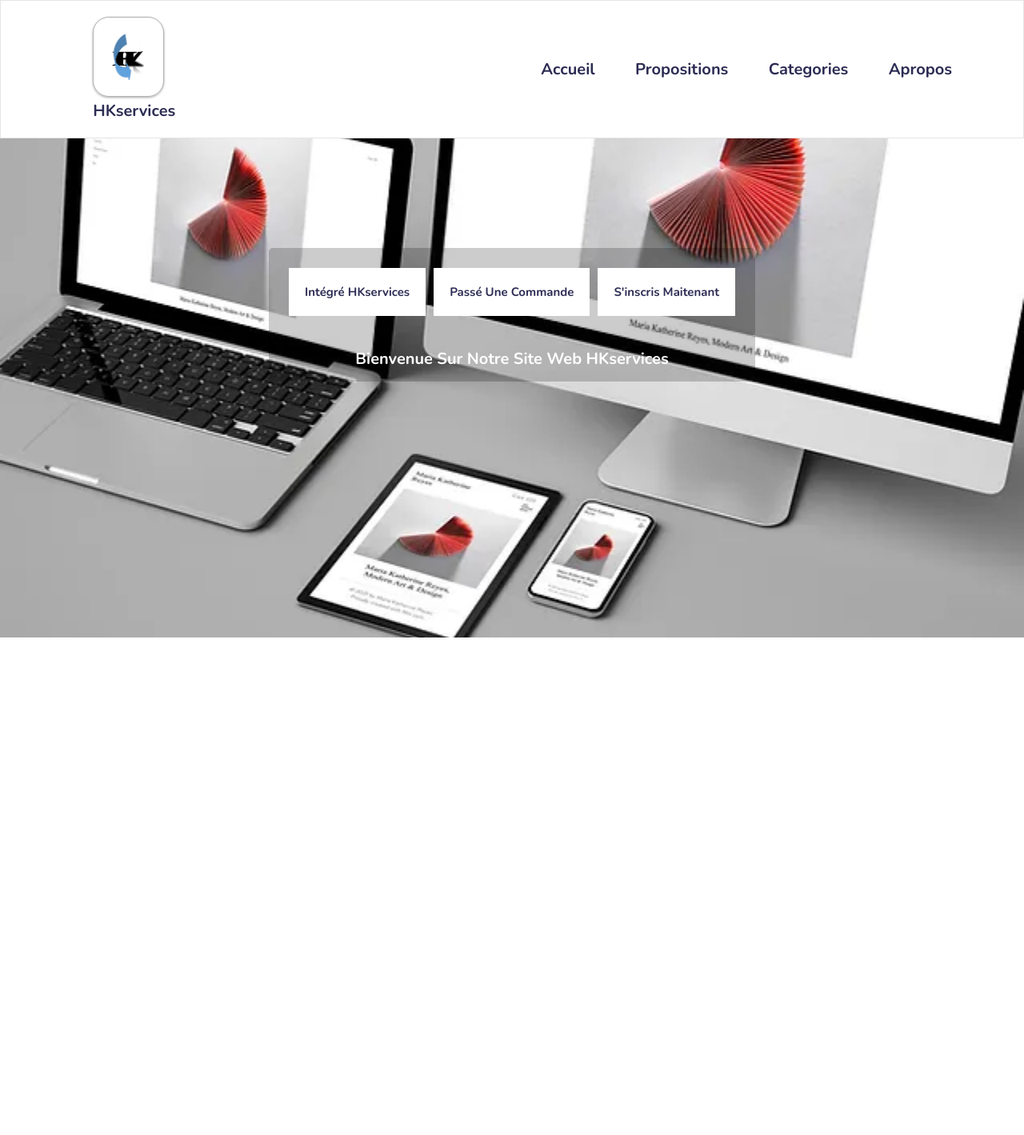
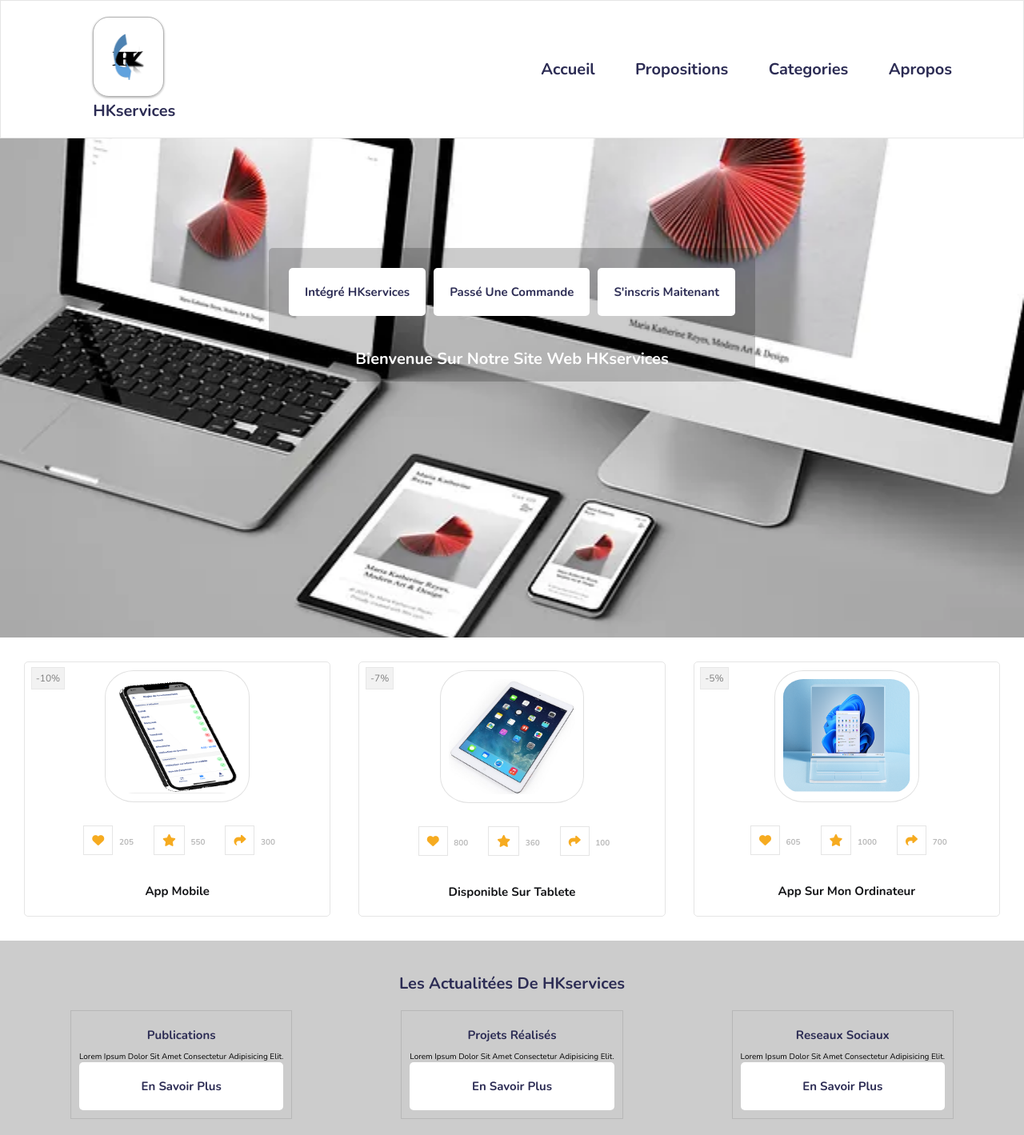
Before and after one commit to hadoukone0102/Hadou-simplon-test, a PHP site: page /pageweb/app_mobile.html in a window 1280 px wide. Shown: the whole page at 80% size. Before the commit the page ends 797 px from the top, so only its background shows below. Run offline with PHP 8.4, Linux system fonts and the light colour scheme.

Commit message:
changement..

```diff
--- a/pageweb/app_mobile.html
+++ b/pageweb/app_mobile.html
@@ -206,7 +206,28 @@
 
         </div>
     </section>
-
+    <section class="actualite">
+        <div class="title_actu">
+            <h3>les actualitées de HKservices</h3>
+        </div>
+        <div class="branche">
+            <div class="branche_1">
+                <h3>publications</h3>
+                Lorem ipsum dolor sit amet consectetur adipisicing elit.
+                <a href="#" class="btn">En savoir plus</a>
+            </div>
+            <div class="branche_2">
+                <h3>projets réalisés</h3>
+                Lorem ipsum dolor sit amet consectetur adipisicing elit.
+                <a href="#" class="btn">En savoir plus</a>
+            </div>
+            <div class="branche_3">
+                <h3>reseaux sociaux</h3>
+                Lorem ipsum dolor sit amet consectetur adipisicing elit.
+                <a href="#" class="btn">En savoir plus</a>
+            </div>
+        </div>
+    </section>
 </body>
 
 </html>
--- a/style/mobile.css
+++ b/style/mobile.css
@@ -250,6 +250,22 @@
     padding: 2rem;
 }
 
+.btn {
+    text-align: center;
+    font-size: 1.5rem;
+    font-weight: bold;
+    padding: 2rem;
+    background-color: white;
+    display: block;
+    color: var(--black);
+    border-radius: .5rem;
+}
+
+.btn:hover {
+    background-color: var(--black);
+    color: white;
+}
+
 /* for all */
 .content_h_mob {
     display: grid;
@@ -371,6 +387,50 @@
     opacity: 1;
 }
 
+/* section second */
+.actualite {
+    display: block;
+    background-color: rgba(0, 0, 0, .2);
+}
+
+.actualite .title_actu {
+    display: block;
+    padding: auto;
+}
+
+.actualite .title_actu h3 {
+    text-align: center;
+    font-size: 2rem;
+    font-weight: bold;
+    color: var(--black);
+    padding: 2rem;
+}
+
+.actualite .branche {
+    display: flex;
+    align-items: center;
+    justify-content: space-around;
+}
+
+.actualite .branche .branche_1,
+.branche_2,
+.branche_3 {
+    display: block;
+    border: .1rem solid rgba(0, 0, 0, 0.1);
+    padding: 1rem;
+}
+
+.actualite .branche .branche_1 h3,
+.branche_2 h3,
+.branche_3 h3 {
+    font-weight: bold;
+    font-size: 1.5em;
+    color: var(--black);
+    text-align: center;
+    padding: 1rem;
+}
+
+
 
 
 /* le responsive */
@@ -427,6 +487,17 @@
     #non_non {
         display: none;
     }
+
+    /* section 2 */
+    .actualite .branche {
+        display: block;
+    }
+
+    .actualite .branche .branche_1,
+    .branche_2,
+    .branche_3 {
+        margin: 1rem;
+    }
 }
 
 @media(max-width:450px) {
```
